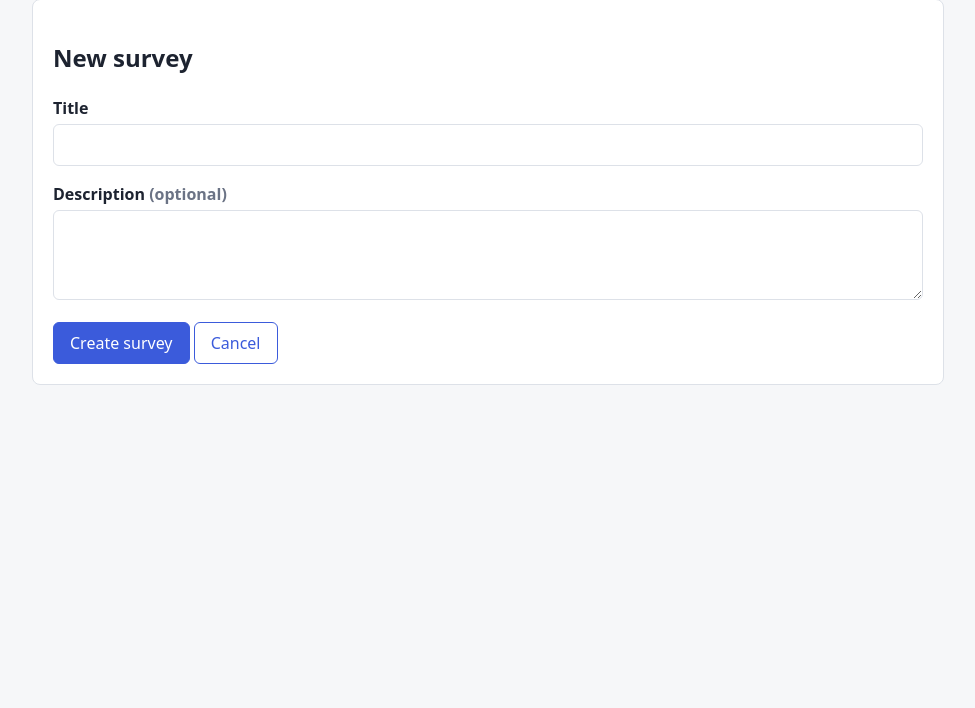
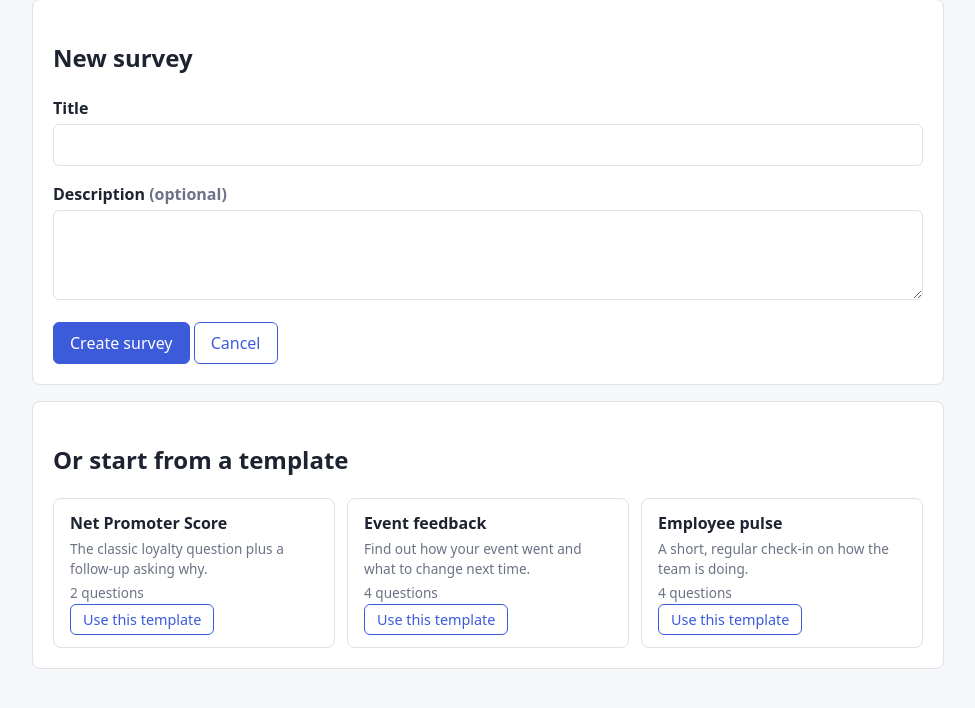
Before and after one commit to sorin-work/survey-builder, a Flask app: page /surveys/new in a window 1280 px wide. Shown: the part 74-782 px from the top of the page, without its empty margins (152-1127 px from the left). Run offline with Flask 3, Linux system fonts and the light colour scheme; the visitor is signed in with stand-in values (Sample User, id 1).

Commit message:
feat(surveys): start a new survey from a template

```diff
--- a/survey_builder/static/css/app.css
+++ b/survey_builder/static/css/app.css
@@ -783,3 +783,15 @@ select.move-page {
     background: #2b3140;
   }
 }
+
+.template-grid {
+  display: grid;
+  grid-template-columns: repeat(auto-fill, minmax(220px, 1fr));
+  gap: 0.75rem;
+}
+
+.template {
+  border: 1px solid var(--border);
+  border-radius: var(--radius);
+  padding: 0.75rem 1rem;
+}
--- a/survey_builder/surveys.py
+++ b/survey_builder/surveys.py
@@ -6,6 +6,7 @@ from sqlalchemy import select
 
 from .domain import sharing
 from .domain.copying import copy_survey
+from .domain.templates import TEMPLATES, build_from_template
 from .extensions import db
 from .models import Page, Response, Survey, utcnow
 
@@ -121,7 +122,21 @@ def create():
             flash("Survey created. Add your first questions below.", "success")
             return redirect(url_for("editor.edit", survey_id=survey.id))
     status = 422 if errors else 200
-    return render_template("surveys/form.html", form=form, errors=errors, survey=None), status
+    return render_template(
+        "surveys/form.html", form=form, errors=errors, survey=None, templates=TEMPLATES
+    ), status
+
+
+@bp.post("/new/from-template")
+def create_from_template():
+    template = TEMPLATES.get(request.form.get("template", ""))
+    if template is None:
+        abort(400)
+    survey = build_from_template(template, current_user.id)
+    db.session.add(survey)
+    db.session.commit()
+    flash(f"Started from the \u201c{template.title}\u201d template.", "success")
+    return redirect(url_for("editor.edit", survey_id=survey.id))
 
 
 @bp.route("/<int:survey_id>/settings", methods=["GET", "POST"])
--- a/survey_builder/templates/surveys/form.html
+++ b/survey_builder/templates/surveys/form.html
@@ -43,6 +43,23 @@
       <a class="btn btn-secondary" href="{{ url_for('surveys.dashboard') }}">Cancel</a>
     </form>
   </section>
+  {% if not survey and templates %}
+    <section class="card">
+      <h2>Or start from a template</h2>
+      <div class="template-grid">
+        {% for template in templates.values() %}
+          <form method="post" action="{{ url_for('surveys.create_from_template') }}" class="template">
+            <input type="hidden" name="csrf_token" value="{{ csrf_token() }}">
+            <input type="hidden" name="template" value="{{ template.key }}">
+            <strong>{{ template.title }}</strong>
+            <p class="muted small">{{ template.description }}</p>
+            <p class="muted small">{{ template.question_count }} questions</p>
+            <button class="btn btn-secondary btn-small" type="submit">Use this template</button>
+          </form>
+        {% endfor %}
+      </div>
+    </section>
+  {% endif %}
   {% if survey %}
     <section class="card danger-zone">
       <h2>Delete all responses</h2>
```
Also changed, not shown: tests/test_templates.py (+21 -0 lines).
